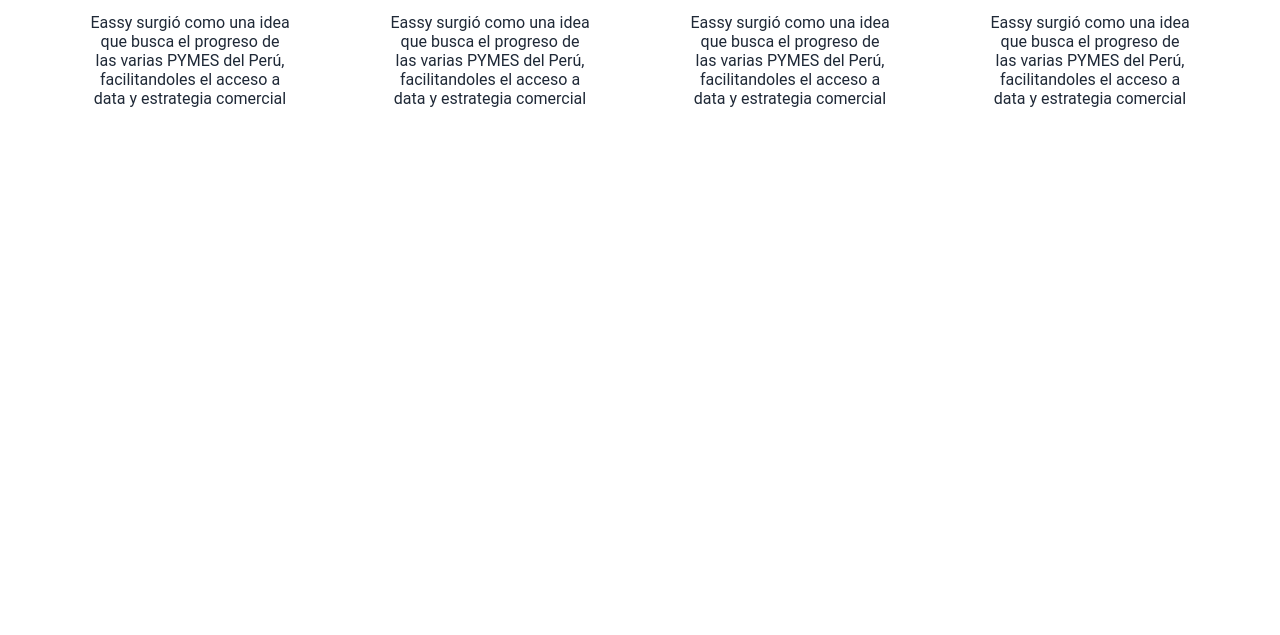
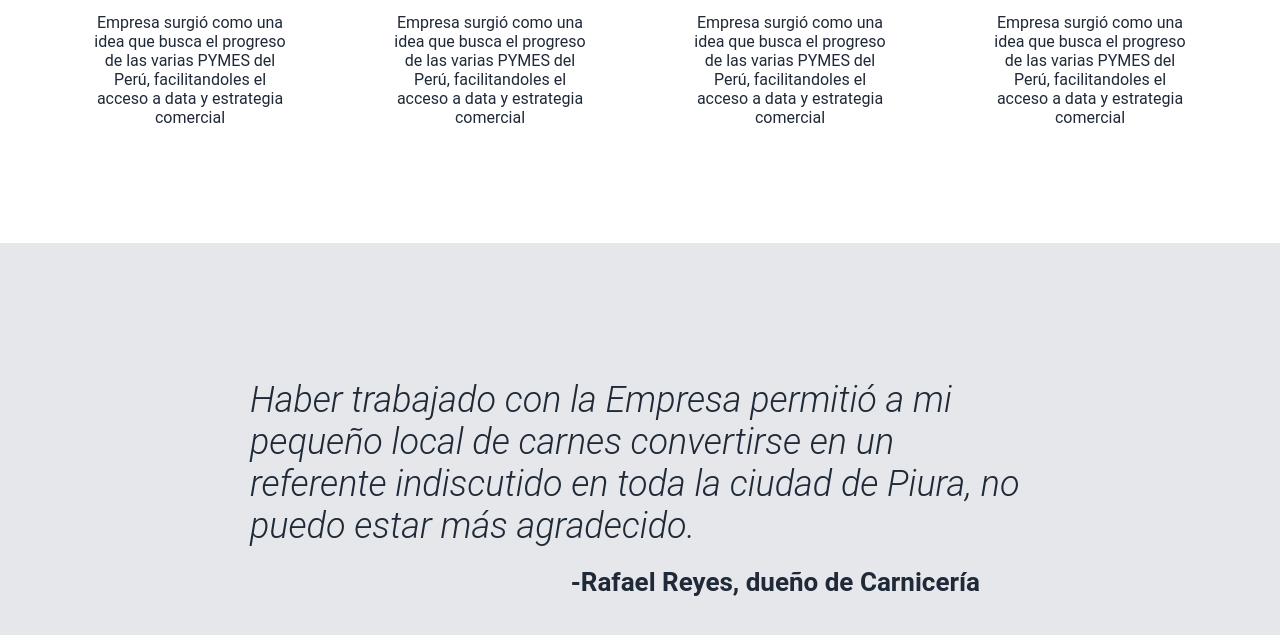
Before and after one commit to BlueskiteFo/first-landing-page, a plain HTML site: page index.html in a window 1280 px wide. Shown: the part 1046-1681 px from the top of the page. Before the commit the page ends 1270 px from the top, so only its background shows below. Drawn offline with Linux system fonts and the light colour scheme.

Commit message:
Add the quote and its CSS properties

```diff
--- a/index.html
+++ b/index.html
@@ -42,38 +42,47 @@
                 <div class="square">
                     <img src="img/logo-twitter.jpg" alt="Eassy Logo Inicios" />
                     <p>
-                        Eassy surgió como una idea que busca el progreso de las
-                        varias PYMES del Perú, facilitandoles el acceso a data y
-                        estrategia comercial
+                        Empresa surgió como una idea que busca el progreso de
+                        las varias PYMES del Perú, facilitandoles el acceso a
+                        data y estrategia comercial
                     </p>
                 </div>
                 <div class="square">
                     <img src="img/logo-twitter.jpg" alt="Eassy Logo Inicios" />
                     <p>
-                        Eassy surgió como una idea que busca el progreso de las
-                        varias PYMES del Perú, facilitandoles el acceso a data y
-                        estrategia comercial
+                        Empresa surgió como una idea que busca el progreso de
+                        las varias PYMES del Perú, facilitandoles el acceso a
+                        data y estrategia comercial
                     </p>
                 </div>
                 <div class="square">
                     <img src="img/logo-twitter.jpg" alt="Eassy Logo Inicios" />
                     <p>
-                        Eassy surgió como una idea que busca el progreso de las
-                        varias PYMES del Perú, facilitandoles el acceso a data y
-                        estrategia comercial
+                        Empresa surgió como una idea que busca el progreso de
+                        las varias PYMES del Perú, facilitandoles el acceso a
+                        data y estrategia comercial
                     </p>
                 </div>
                 <div class="square">
                     <img src="img/logo-twitter.jpg" alt="Eassy Logo Inicios" />
                     <p>
-                        Eassy surgió como una idea que busca el progreso de las
-                        varias PYMES del Perú, facilitandoles el acceso a data y
-                        estrategia comercial
+                        Empresa surgió como una idea que busca el progreso de
+                        las varias PYMES del Perú, facilitandoles el acceso a
+                        data y estrategia comercial
                     </p>
                 </div>
             </div>
         </div>
-        <div class="quotecontainer"></div>
+        <div class="quotecontainer">
+            <p class="quote">
+                <em>
+                    Haber trabajado con la Empresa permitió a mi pequeño local
+                    de carnes convertirse en un referente indiscutido en toda la
+                    ciudad de Piura, no puedo estar más agradecido.</em
+                >
+            </p>
+            <p class="author">-Rafael Reyes, dueño de Carnicería</p>
+        </div>
         <div class="ctacontainer"></div>
         <div class="footercontainer"></div>
     </body>
--- a/styles.css
+++ b/styles.css
@@ -131,3 +131,25 @@
     color: #1F2937;
     text-align: center;
 }
+
+.quotecontainer {
+    color: #1F2937;
+    display: flex;
+    flex-direction: column;
+    background-color: #E5E7EB;
+    font-size: 36px;
+    font-weight: 300;
+    padding: 136px 250px;
+    gap: 20px
+}
+
+.quotecontainer p {
+    margin: 0;
+}
+
+.quotecontainer .author {
+    font-size: 26px;
+    font-weight: bold;
+    align-self: flex-end;
+    margin-right: 50px;
+}
```
